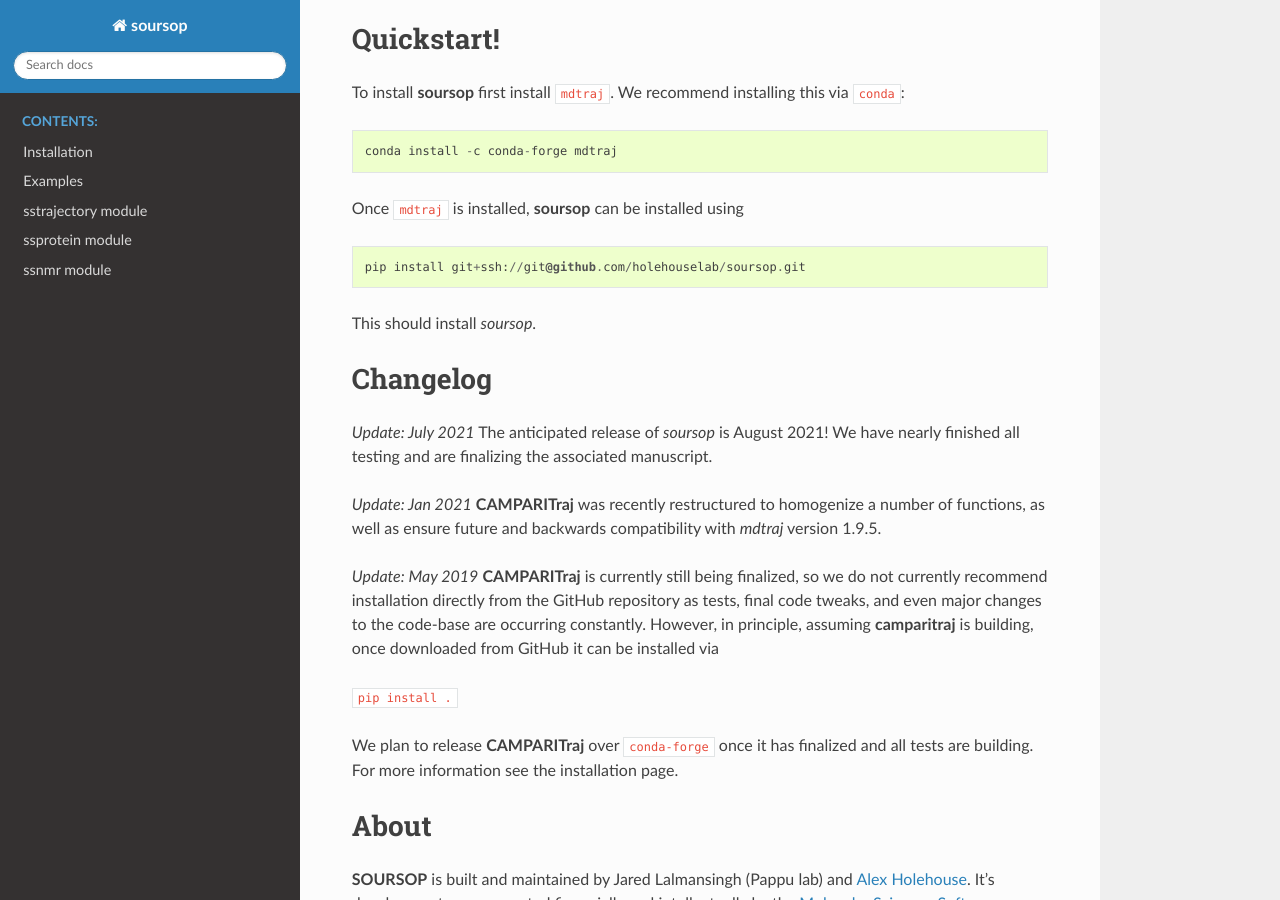
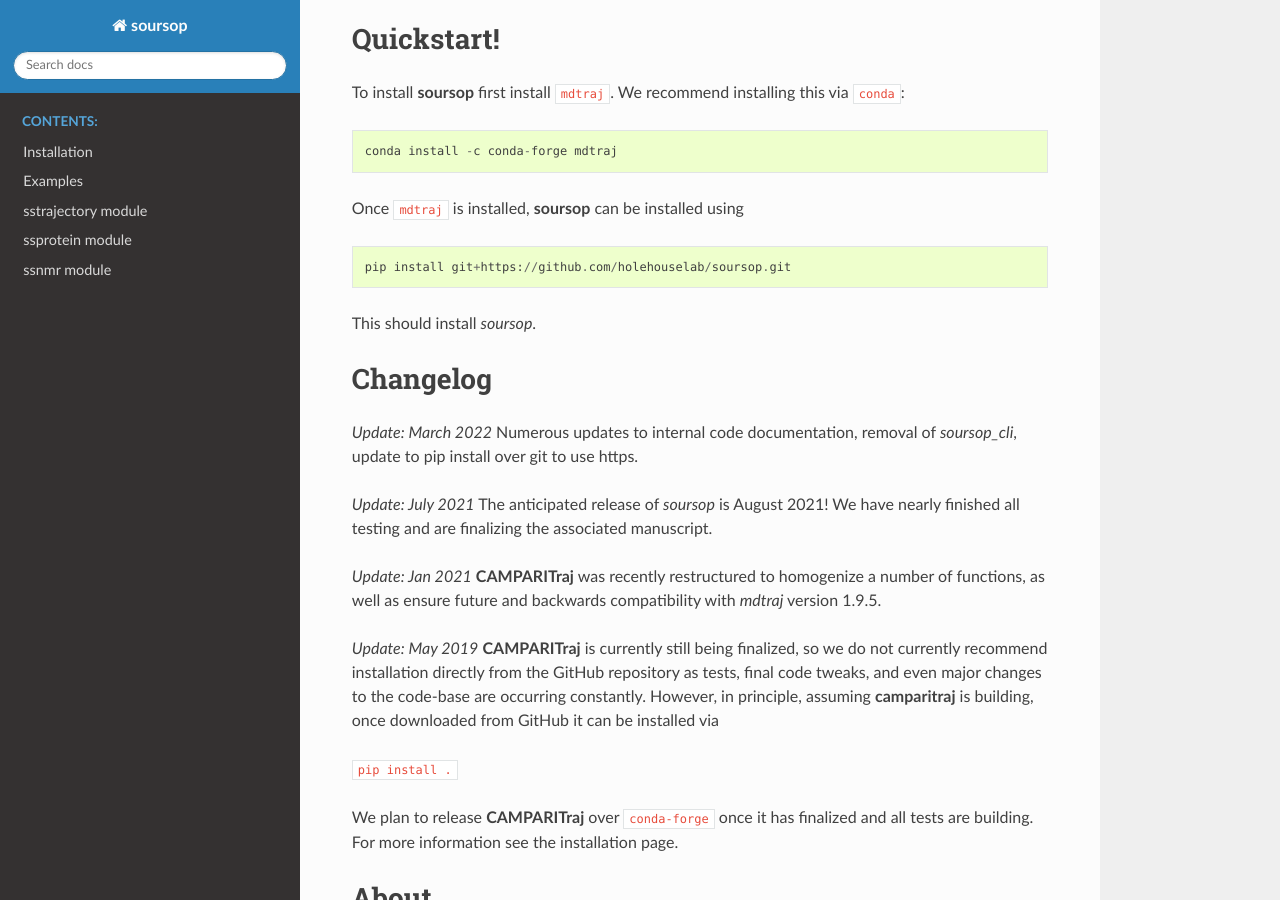
Before and after one commit to holehouse-lab/soursop, a Sphinx documentation site: the page built from docs/index.rst, in a window 1280 px wide and 900 px high, scrolled down 742 px. Built offline with Sphinx 7.4.7 and the Read the Docs theme 2.0.0, drawn with Linux system fonts in a browser that asks for light colours.

```diff
--- a/docs/index.rst
+++ b/docs/index.rst
@@ -41,13 +41,16 @@
 
 .. code-block::
 
-	pip install git+ssh://git@github.com/holehouselab/soursop.git
+	pip install git+https://github.com/holehouselab/soursop.git
 
 
 This should install `soursop`.
 
 Changelog
 ==========
+
+*Update: March 2022*
+Numerous updates to internal code documentation, removal of `soursop_cli`, update to pip install over git to use https.
 
 *Update: July 2021*
 The anticipated release of `soursop` is August 2021! We have nearly finished all testing and are finalizing the associated manuscript.
```
Also changed, not shown: 1 other file.
